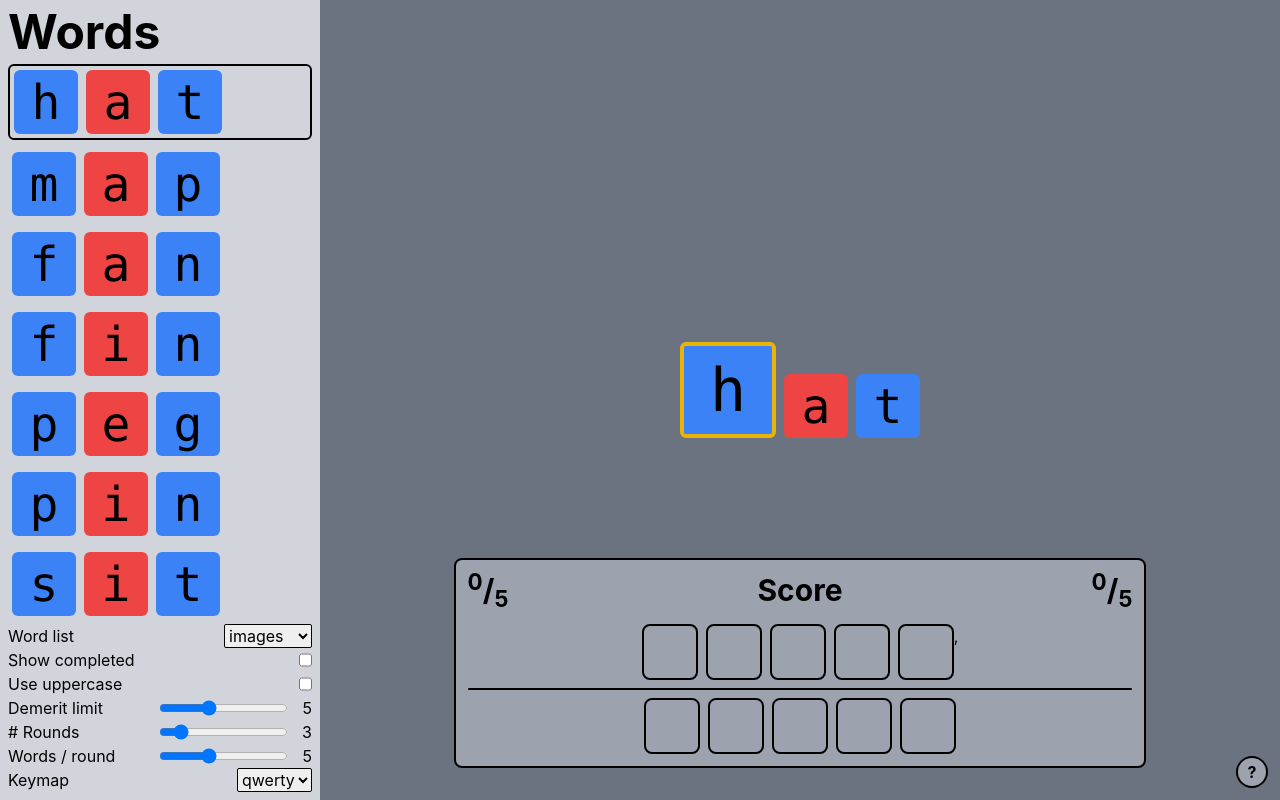
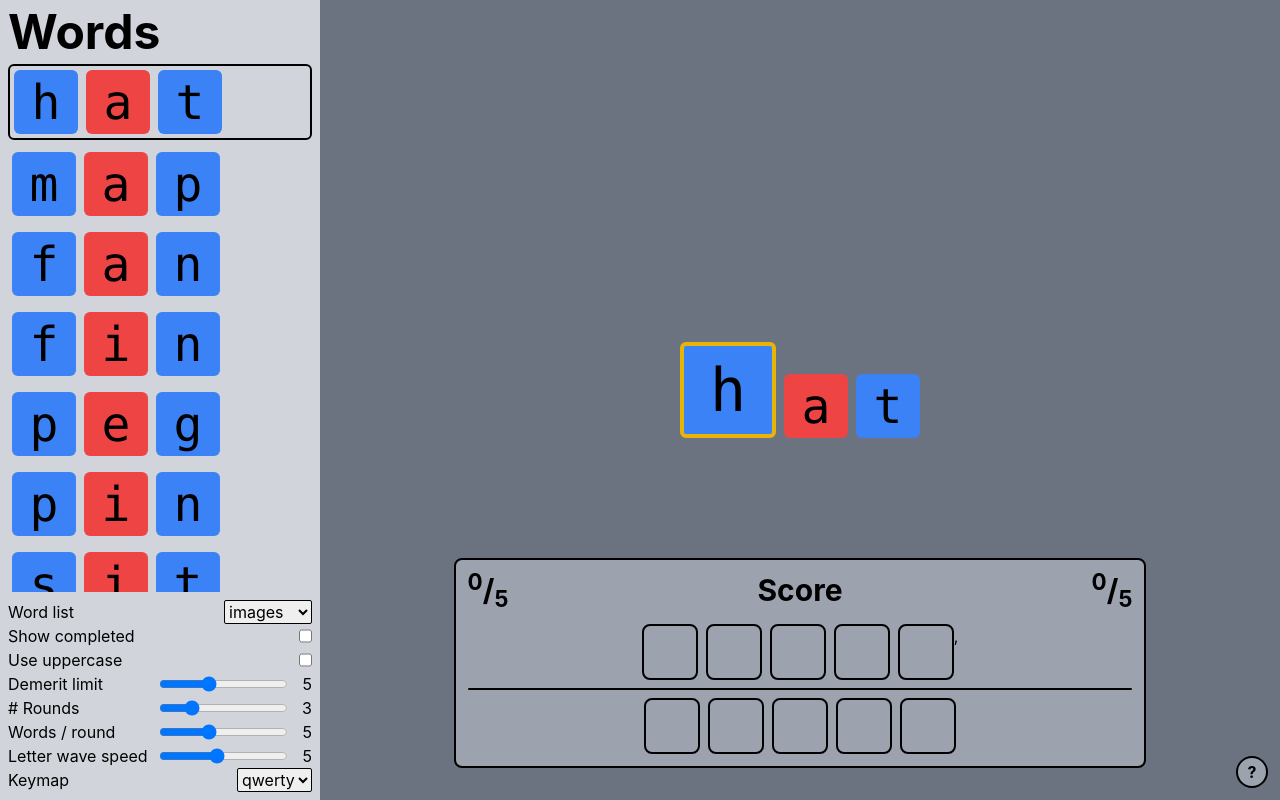
Before and after one commit to smackesey/wordwizard, a React (Create React App) app in the folder js/wordwizard/: page / in a window 1280 px wide. Built offline with nearby package versions, Linux system fonts and the light colour scheme.

Commit message:
new media

```diff
--- a/js/wordwizard/src/App.tsx
+++ b/js/wordwizard/src/App.tsx
@@ -1,9 +1,14 @@
-import { RecoilRoot } from 'recoil';
+import { RecoilEnv, RecoilRoot } from 'recoil';
 import './App.css';
 import { Board } from './Board';
 import { HelpModalButton } from './HelpModal';
 import { Sidebar } from './Sidebar';
 import { KeyboardListener } from './state';
+
+if (process.env.NODE_ENV === 'development') {
+  // disables spammy duplicate atom key checking warnings triggered by hot reload
+  RecoilEnv.RECOIL_DUPLICATE_ATOM_KEY_CHECKING_ENABLED = false;
+}
 
 function App() {
   return (
--- a/js/wordwizard/src/Board.tsx
+++ b/js/wordwizard/src/Board.tsx
@@ -5,6 +5,7 @@
 import { motion } from 'framer-motion';
 
 import { useRecoilValue } from 'recoil';
+import { playSound, VICTORY_SONG } from './audio';
 import { HelpModal } from './HelpModal';
 import { Word } from './phonograms';
 import { Scoreboard } from './Scoreboard';
@@ -110,7 +111,8 @@ function GameStatusPanel() {
   const gameStatus = useRecoilValue(gameStatusState);
   const classes = 'rounded-3xl animate-fade-in min-h-0 border-black border-2 justify-self-center';
   if (gameStatus === 'win') {
-    return <img src="unicorn.webp" alt="unicorn" className={classes} />;
+    playSound(VICTORY_SONG);
+    return <img src="happy-unicorn.gif" alt="unicorn" className={classes} />;
   } else if (gameStatus === 'lose') {
     return <img src="demerit.png" alt="demerit" className={classes} />;
   } else {
--- a/js/wordwizard/src/Sidebar.tsx
+++ b/js/wordwizard/src/Sidebar.tsx
@@ -6,7 +6,7 @@ import { useRecoilState, useRecoilValue } from 'recoil';
 import { KEYMAPS } from './keymaps';
 import { Word } from './phonograms';
 import { SettingsSelect, SettingsSlider, SettingsToggle } from './settings';
-import { useUppercaseState, wordListState } from './state';
+import { letterWaveSpeedState, useUppercaseState, wordListState } from './state';
 import { wordsPerRoundState } from './state';
 import { numRoundsState } from './state';
 import { demeritLimitState } from './state';
@@ -28,6 +28,7 @@ export function Sidebar() {
   const [wordsPerRound, setWordsPerRound] = useRecoilState(wordsPerRoundState);
   const [keymapKey, setKeymapKey] = useRecoilState(keymapKeyState);
   const wordList = useRecoilValue(wordListState);
+  const [letterWaveSpeed, setLetterWaveSpeed] = useRecoilState(letterWaveSpeedState);
 
   return (
     <div className="bg-gray-300 p-2 w-1/4 flex flex-col">
@@ -78,12 +79,21 @@ export function Sidebar() {
           label="# Rounds"
           value={numRounds}
           setValue={setNumRounds}
+          min={1}
         />
         <SettingsSlider
           settingsKey="wordsPerRound"
           label="Words / round"
           value={wordsPerRound}
           setValue={setWordsPerRound}
+        />
+        <SettingsSlider
+          settingsKey="letterWaveSpeed"
+          label="Letter wave speed"
+          value={letterWaveSpeed}
+          setValue={setLetterWaveSpeed}
+          min={1}
+          max={10}
         />
         <SettingsSelect
           settingsKey="keymapKey"
--- a/js/wordwizard/src/audio.ts
+++ b/js/wordwizard/src/audio.ts
@@ -5,6 +5,7 @@
 export const ADD_DEMERIT_SOUND = new Audio('demerit.oga');
 export const MOVE_LETTER_SOUND = new Audio('letter-forward.wav');
 export const WORD_COMPLETE_SOUND = new Audio('word-complete.mp3');
+export const VICTORY_SONG = new Audio('somewhere-over-the-rainbow.oga');
 
 export function playSound(sound: HTMLAudioElement) {
   if (sound === MOVE_LETTER_SOUND) {
--- a/js/wordwizard/src/phonograms.tsx
+++ b/js/wordwizard/src/phonograms.tsx
@@ -3,6 +3,8 @@
 // ########################
 
 import { motion } from 'framer-motion';
+import { useRecoilValue } from 'recoil';
+import { letterWaveSpeedState, LETTER_WAVE_SPEED_BASE } from './state';
 
 const VOWELS = ['a', 'e', 'i', 'o', 'u'];
 
@@ -48,6 +50,7 @@ function PhonogramTile({
   marked?: boolean;
   inLetterWave?: boolean;
 }) {
+  const letterWaveSpeed = useRecoilValue(letterWaveSpeedState);
   let bgClass: string;
   if (letter === ' ') {
     bgClass = '';
@@ -62,7 +65,9 @@ function PhonogramTile({
   return (
     <motion.div
       layout
-      transition={{ duration: inLetterWave ? 1.0 : undefined }}
+      transition={{
+        duration: inLetterWave ? LETTER_WAVE_SPEED_BASE / (1000 * letterWaveSpeed) : undefined,
+      }}
       className={`${bgClass} ${opacityClass} ${sizeClass} ${borderClass} rounded-md flex items-center justify-center`}
     >
       {letter}
--- a/js/wordwizard/src/settings.tsx
+++ b/js/wordwizard/src/settings.tsx
@@ -87,6 +87,7 @@ export function SettingsSlider({
   setValue,
   min = 2,
   max = 10,
+  step = 1,
 }: {
   settingsKey: string;
   label: string;
@@ -94,6 +95,7 @@ export function SettingsSlider({
   setValue: (x: number) => void;
   min?: number;
   max?: number;
+  step?: number;
 }) {
   const onChange = (event: React.ChangeEvent<HTMLInputElement>) => {
     const newValue = parseInt(event.target.value);
@@ -109,6 +111,7 @@ export function SettingsSlider({
           type="range"
           min={min} // Minimum value
           max={max} // Maximum value
+          step={step} // Increment/decrement by this value
           value={value}
           onChange={onChange}
         />
--- a/js/wordwizard/src/state.tsx
+++ b/js/wordwizard/src/state.tsx
@@ -33,7 +33,6 @@ export const demeritLimitState = atom<number>({
   key: 'demeritLimit',
   default: localStorageGet('demeritLimit', 5),
 });
-export const inLetterWaveState = atom<boolean>({ key: 'inLetterWave', default: false });
 export const numRoundsState = atom<number>({
   key: 'numRounds',
   default: localStorageGet('numRounds', 3),
@@ -46,6 +45,11 @@ export const helpModalOpenState = atom<boolean>({ key: 'helpModalOpen', default:
 export const wordListKeyState = atom<string>({
   key: 'wordListKey',
   default: localStorageGet('wordListKey', 'images'),
+});
+export const inLetterWaveState = atom<boolean>({ key: 'inLetterWave', default: false });
+export const letterWaveSpeedState = atom<number>({
+  key: 'letterWaveSpeed',
+  default: localStorageGet('letterWaveSpeed', 5),
 });
 
 // ----- TRANSIENT
@@ -138,6 +142,7 @@ export function KeyboardListener() {
   const numRounds = useRecoilValue(numRoundsState);
   const wordList = useRecoilValue(wordListState);
   const [inLetterWave, setInLetterWave] = useRecoilState(inLetterWaveState);
+  const letterWaveSpeed = useRecoilValue(letterWaveSpeedState);
 
   React.useEffect(() => {
     const handleKeyDown = (event: KeyboardEvent) => {
@@ -157,7 +162,7 @@ export function KeyboardListener() {
         if (!inLetterWave) {
           setInLetterWave(true);
           setLetterIndex(word.length);
-          letterWave(word.length, setLetterIndex, setInLetterWave);
+          letterWave(word.length, setLetterIndex, setInLetterWave, letterWaveSpeed);
         }
       } else if (action === 'letter-mode') {
         if (letterIndex === -1) {
@@ -252,6 +257,7 @@ export function KeyboardListener() {
     wordList,
     inLetterWave,
     setInLetterWave,
+    letterWaveSpeed,
   ]);
 
   return null;
@@ -259,20 +265,20 @@ export function KeyboardListener() {
 
 type Direction = 'forward' | 'backward';
 
-const WAVE_FREQUENCY = 500;
+export const LETTER_WAVE_SPEED_BASE = 2000;
 
 function letterWave(
   length: number,
   setLetterIndex: (i: number) => void,
   setInLetterWave: (x: boolean) => void,
+  speed: number,
 ) {
   let counter = 0;
   const waveFn = () => {
-    console.log('letter wave', counter);
     setLetterIndex(counter);
     counter++;
     if (counter <= length) {
-      setTimeout(waveFn, WAVE_FREQUENCY);
+      setTimeout(waveFn, LETTER_WAVE_SPEED_BASE / speed);
     } else {
       setInLetterWave(false);
     }
```
Also changed, not shown: 2 other files (tests, documents, lock files or other folders).
